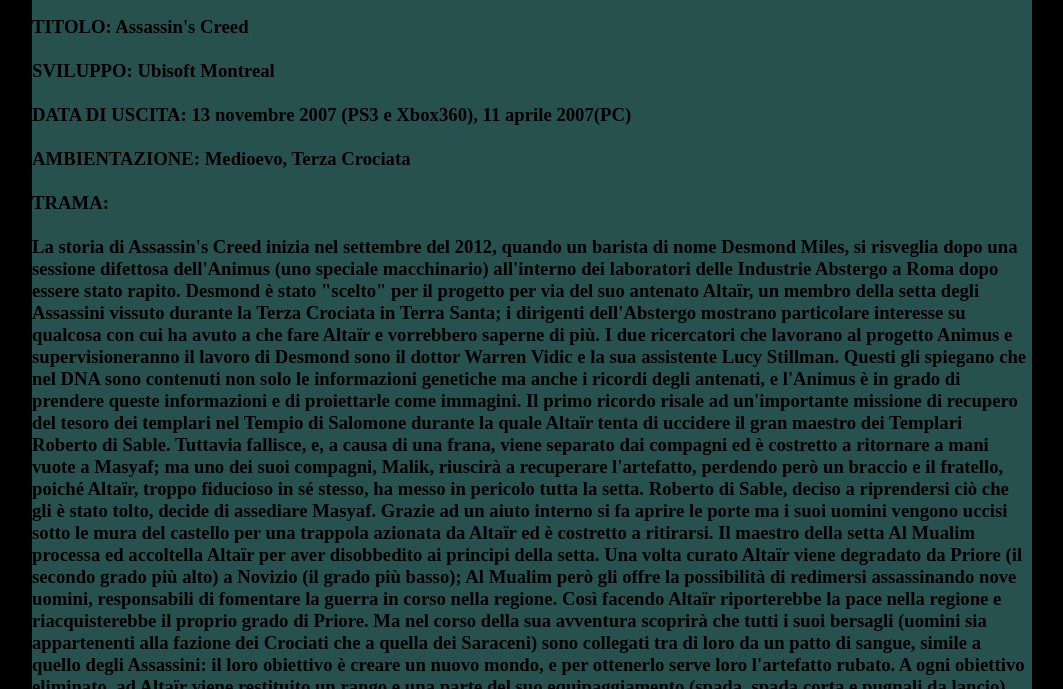
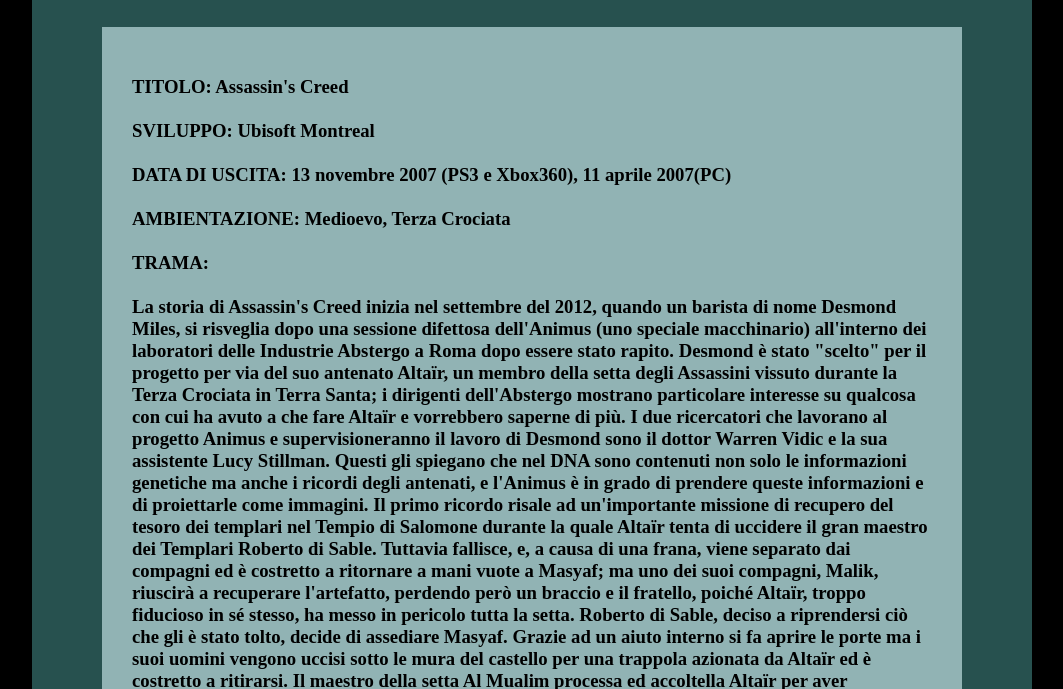
Before and after one commit to xXDONUXx/xXDONUXx.github.io, a plain HTML site: page ac1.html in a window 1280 px wide. Shown: the part 731-1420 px from the top of the page, without its empty margins (108-1171 px from the left). Drawn offline with Linux system fonts and the light colour scheme.

Commit message:
Update ac1.html

```diff
--- a/ac1.html
+++ b/ac1.html
@@ -45,7 +45,7 @@
 			</div>
 			<div id="corpo">
 				<div id="immagine"><img src="css/img/ac1logo.jpg" /></div>
-			    <div>
+			    <div id="testo">
 				<h3>TITOLO: Assassin's Creed
 				<br>
 				<br>SVILUPPO: Ubisoft Montreal
```
